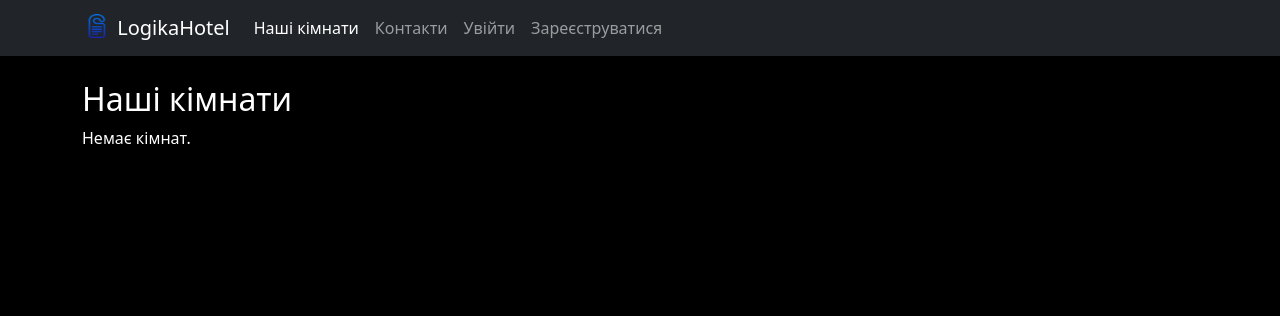
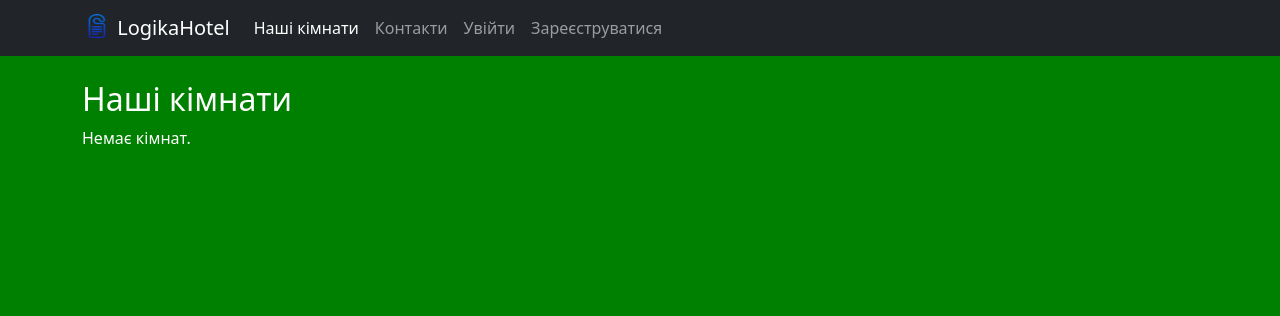
Before and after one commit to GrechkaMykhailo12345/Booking_reservation_django, a Django app: page / in a window 1280 px wide. Shown: the top 316 px of the page. Run offline with Django 5.2, Linux system fonts and the light colour scheme; data that the repository does not hold is empty.

Commit message:
Змінив задній колір сайту

```diff
--- a/static/css/style.css
+++ b/static/css/style.css
@@ -1,5 +1,5 @@
 body{
-    background: black;
+    background: green;
     color: white;
 }
 
```
